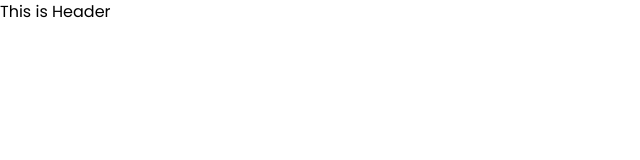
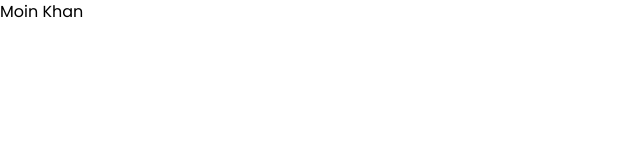
Before and after one commit to nmkhans/nmkhan, a Next.js app: page / in a window 1280 px wide. Shown: the top 160 px of the page, without its empty margins (0-640 px from the left). Built offline with nearby package versions, Linux system fonts and the light colour scheme.

Commit message:
header structure added

```diff
--- a/components/Header/Header.js
+++ b/components/Header/Header.js
@@ -1,11 +1,22 @@
 import React from 'react';
+import Link from 'next/link';
+import styles from './Header.module.css';
 
 const Header = () => {
     return (
-        <div>
-            <h1>This is Header</h1>
-
-        </div>
+        <header className="Header">
+            <div className="inner__header container mx-auto">
+                <div className={styles.header__content}>
+                    <div className={styles.header__logo}>
+                        <Link href="/"><a>Moin Khan</a></Link>
+                    </div>
+                    <nav className={styles.header__nav}>
+                        <div className="desktop__menu"></div>
+                        <div className="mobile__menu"></div>
+                    </nav>
+                </div>
+            </div>
+        </header>
     );
 };
 
--- /dev/null
+++ b/components/Header/Header.module.css
@@ -0,0 +1,11 @@
+.header__content {
+
+}
+
+.header__logo {
+
+}
+
+.header__nav {
+
+}
```
